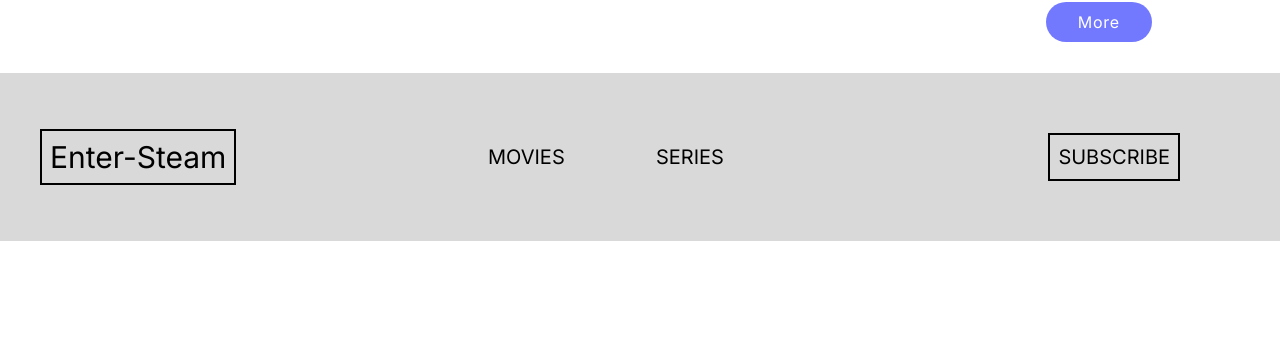
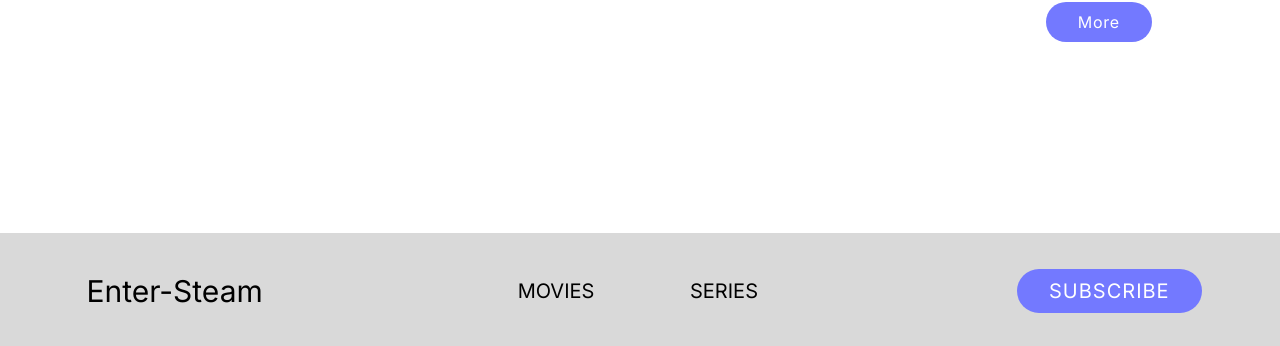
Before and after one commit to ThembaMtshelwane/enter-stream, a React (Vite) app: page / in a window 1280 px wide. Shown: the part 957-1303 px from the top of the page. Before the commit the page ends 1198 px from the top, so only its background shows below. Built offline with nearby package versions, Linux system fonts and the light colour scheme; no server answers.

Commit message:
Footer: Aligning links

```diff
--- a/src/components/Footer.tsx
+++ b/src/components/Footer.tsx
@@ -4,15 +4,16 @@ import Logo from "./Navbar/Logo";
 
 const Footer = () => {
   return (
-    <footer className=" bg-[#D9D9D9] text-lg h-fit  w-full p-10 grid items-center      sm:grid-cols-3  sm:text-xl md:text-xl">
+    <footer className=" bg-[#D9D9D9] text-lg h-fit  w-full p-4 mt-40 grid items-center sm:grid-cols-3  sm:text-xl md:text-xl">
       <Logo
-        styles="py-2 px-2 my-4 border-2 border-black w-full sm:w-fit"
+        styles="py-2 px-2 my-4 border-2 border-black w-full  ml-[15%] sm:w-fit sm:border-0"
         logoStyle={""}
       />
-      <Links styles="w-full justify-self-center sm:max-w-xs sm:grid sm:grid-cols-2" />
+      <Links styles="justify-items-center w-full justify-self-center sm:max-w-xs sm:grid sm:grid-cols-2" />
       <Link
         to="/subscibe"
-        className="uppercase sm:ml-auto sm:mr-[15%] py-2 px-2 my-4 border-2 border-black"
+        // className="uppercase sm:ml-auto sm:mr-[15%] py-2 px-2 my-4  "
+        className="general-button sm:ml-auto sm:mr-[15%]"
       >
         subscribe
       </Link>
```
